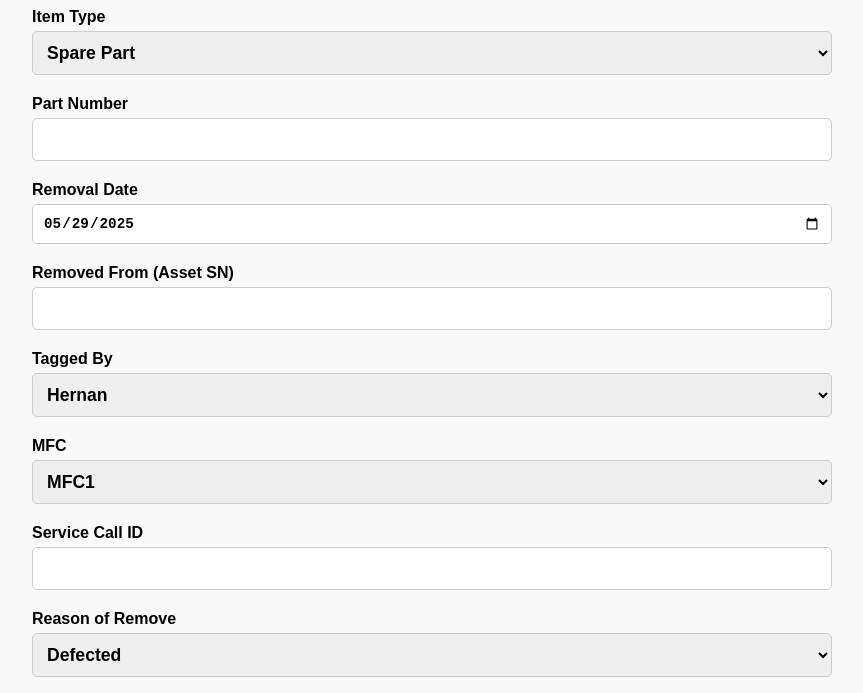
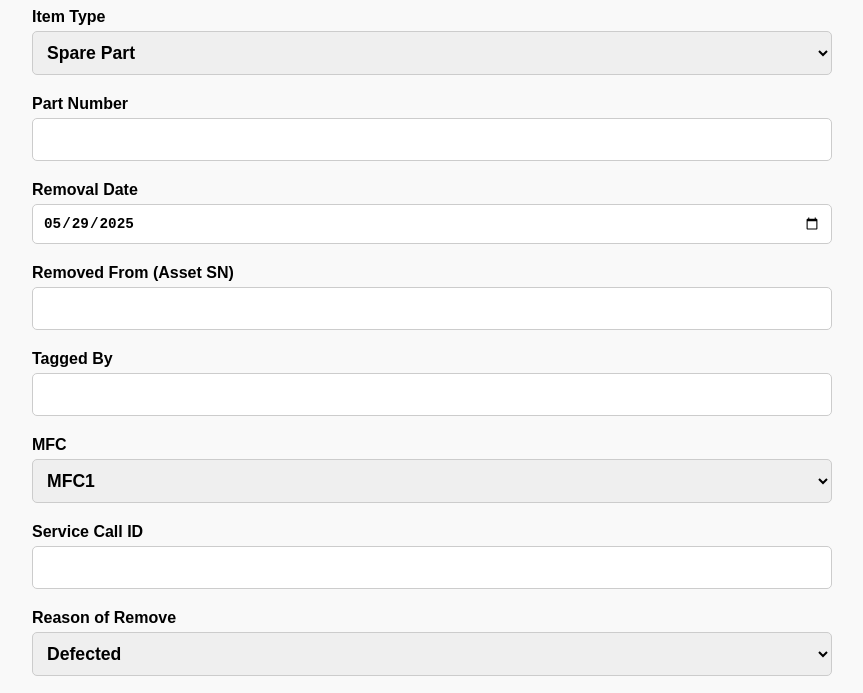
Before and after one commit to pazkor/red-tag-form, a plain HTML site: page index.html in a window 1280 px wide. Shown: the part 92-785 px from the top of the page, without its empty margins (208-1071 px from the left). Drawn offline with nearby package versions, Linux system fonts and the light colour scheme.

Commit message:
Update index.html

```diff
--- a/index.html
+++ b/index.html
@@ -122,20 +122,7 @@
       </div>
       <div class="form-group">
         <label for="taggedBy">Tagged By</label>
-        <select id="taggedBy" name="taggedBy">
-          <option value="Hernan">Hernan</option>
-          <option value="Paz">Paz</option>
-          <option value="Raz">Raz</option>
-          <option value="Tzahi">Tzahi</option>
-          <option value="Nimrod">Nimrod</option>
-          <option value="Nis">Nis</option>
-          <option value="Tomer R">Tomer R</option>
-          <option value="Michael">Michael</option>
-          <option value="Tamir">Tamir</option>
-          <option value="Ben">Ben</option>
-          <option value="Tomer B.I">Tomer B.I</option>
-          <option value="Dagan">Dagan</option>
-        </select>
+        <input type="text" id="taggedBy" name="taggedBy">
       </div>
       <div class="form-group">
         <label for="mfc">MFC</label>
@@ -163,7 +150,7 @@
       </div>
       <div class="form-group">
         <label for="imageUpload">Attach Image (Camera or File)</label>
-        <input type="file" id="imageUpload" name="imageUpload" accept="image/*" capture="environment">
+        <input type="file" id="imageUpload" name="imageUpload" accept="image/*">
       </div>
       <div id="previewContainer"></div>
     </form>
```
